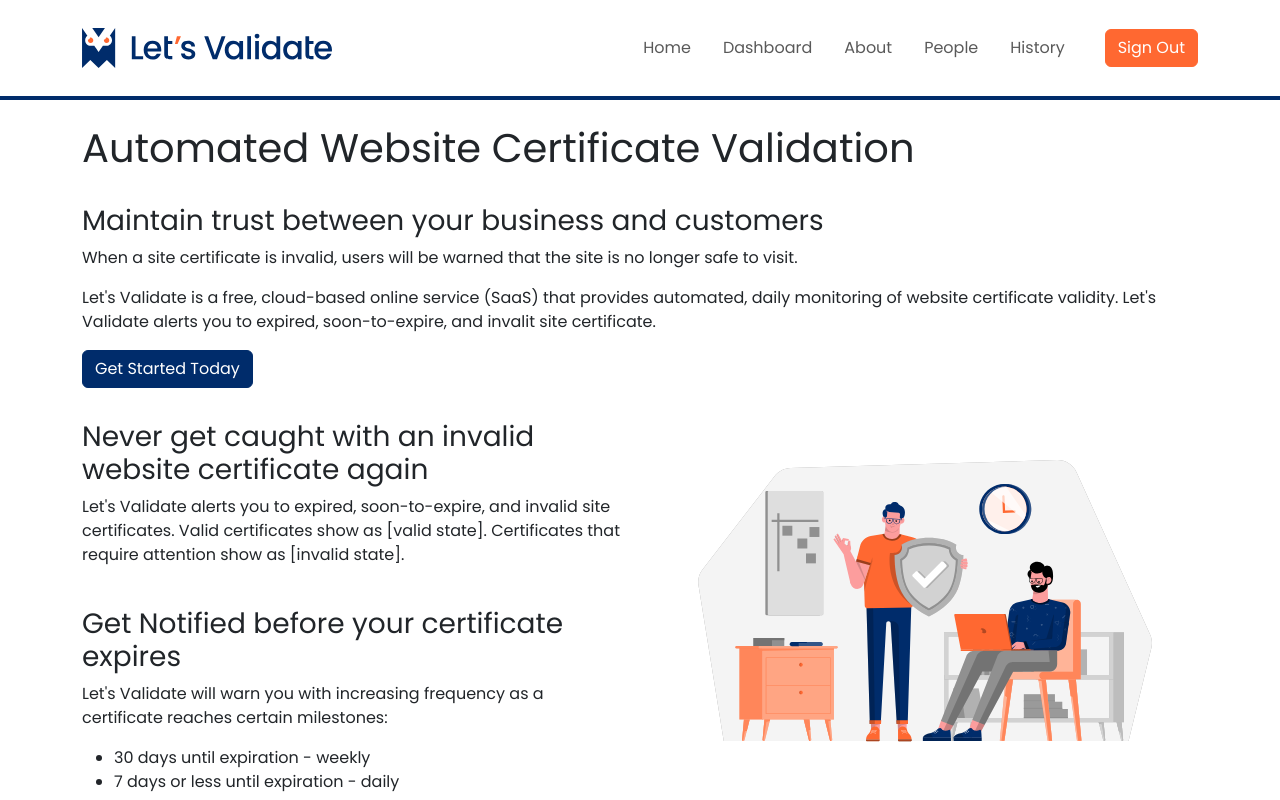
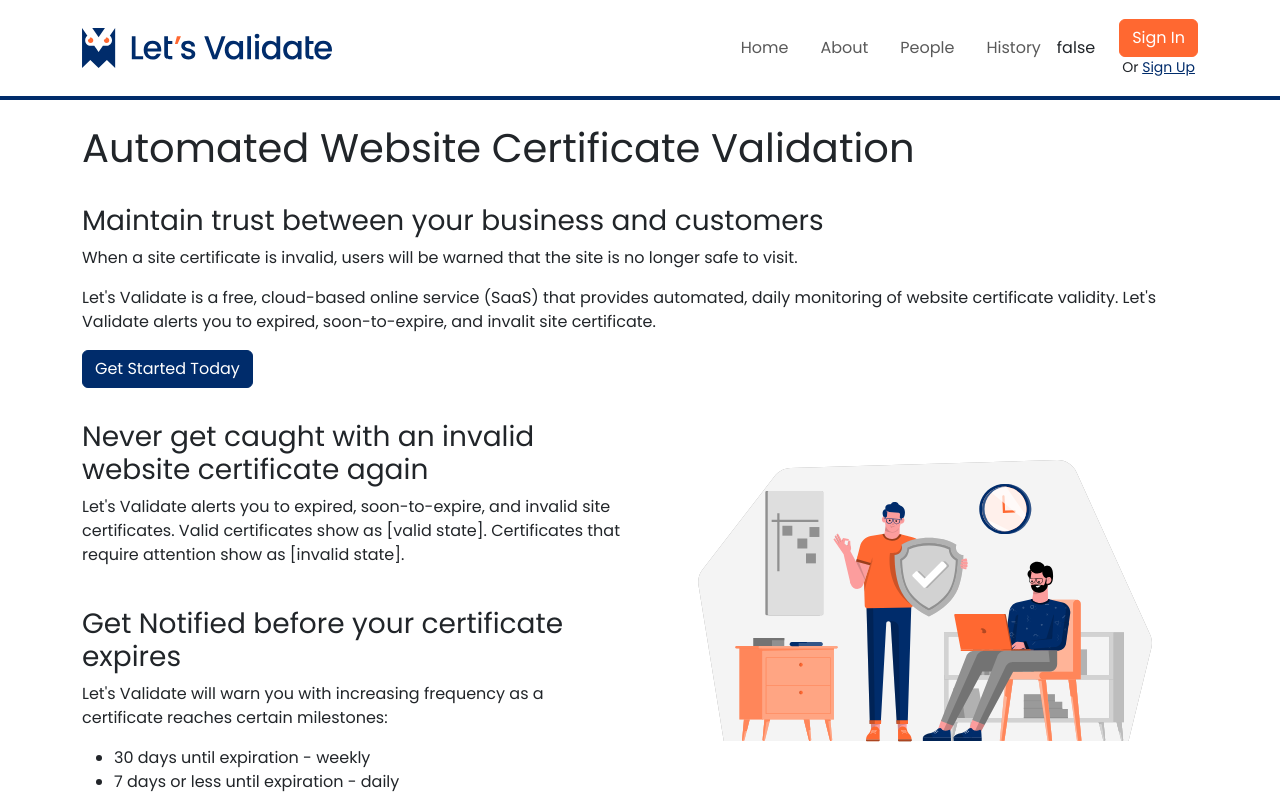
Before and after one commit to LetsValidateOrg/letsvalidate-ui, a Vue app: page / in a window 1280 px wide. Shown: the top 800 px of the page. Built offline with nearby package versions, Linux system fonts and the light colour scheme.

Commit message:
login fix

```diff
--- a/src/components/layout/NavBar.vue
+++ b/src/components/layout/NavBar.vue
@@ -3,7 +3,8 @@
 import { AuthService } from "@/services/AuthService";
 import LoginButton from "@/components/login_button/LoginButton.vue";
 
-const loggedIn = AuthService.authStatusLoggedIn() !== null;
+const userLoggedIn = AuthService.authStatusLoggedIn();
+console.log(userLoggedIn);
 </script>
 
 <template>
@@ -17,7 +18,7 @@
           <li class="nav-item mx-2">
             <RouterLink class="nav-link" to="/">Home</RouterLink>
           </li>
-          <li v-if="loggedIn" class="nav-item mx-2">
+          <li v-if="userLoggedIn" class="nav-item mx-2">
             <RouterLink class="nav-link" to="/dashboard">Dashboard</RouterLink>
           </li>
           <li class="nav-item mx-2">
@@ -30,7 +31,7 @@
             <RouterLink class="nav-link" to="/history">History</RouterLink>
           </li>
         </ul>
-        <LoginButton loggedIn />
+        <LoginButton :loggedIn="userLoggedIn" />
       </div>
     </div>
   </nav>
--- a/src/components/login_button/LoginButton.vue
+++ b/src/components/login_button/LoginButton.vue
@@ -1,18 +1,31 @@
 <template>
+  {{ loggedIn }}
   <div v-if="loggedIn" class="ms-4">
-    <button class="btn my-2 btn-primary" type="submit">Sign Out</button>
+    <a class="btn my-2 btn-primary" :href="cognitoUrl">Sign Out</a>
   </div>
   <div v-else class="ms-4 small text-center">
-    <button class="btn my-0 btn-primary" type="submit">Sign In</button>
+    <a class="btn my-0 btn-primary" :href="cognitoUrl">Sign In</a>
     <br />
-    <span>Or </span><RouterLink to="/sign_up">Sign Up</RouterLink>
+    <span>Or </span><a :href="cognitoUrl">Sign Up</a>
   </div>
 </template>
 
 <script lang="ts">
+import { hostedLoginUrls } from "@/models/HostedUrls";
+const cognitoHostedLoginUrl = hostedLoginUrls[
+  window.location.hostname
+] as string;
 export default {
   props: {
-    loggedIn: Boolean,
+    loggedIn: {
+      type: Boolean,
+      default: false,
+    },
+  },
+  data() {
+    return {
+      cognitoUrl: cognitoHostedLoginUrl,
+    };
   },
 };
 </script>
--- a/src/router/index.ts
+++ b/src/router/index.ts
@@ -26,6 +26,7 @@
       path: "/dashboard",
       name: "dashboard",
       component: () => import("../views/DashboardView.vue"),
+      // beforeEnter:() => getAuthStatus()
     },
     {
       path: "/about",
--- a/src/services/AuthService.ts
+++ b/src/services/AuthService.ts
@@ -42,6 +42,6 @@
         );
       }
     }
-    return expireTime !== null && accessToken !== null;
+    return accessToken !== null; //expireTime !== null && accessToken !== null;
   },
 };
```
